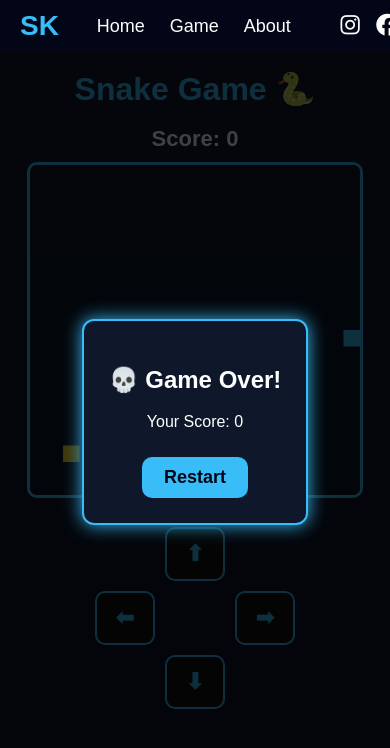
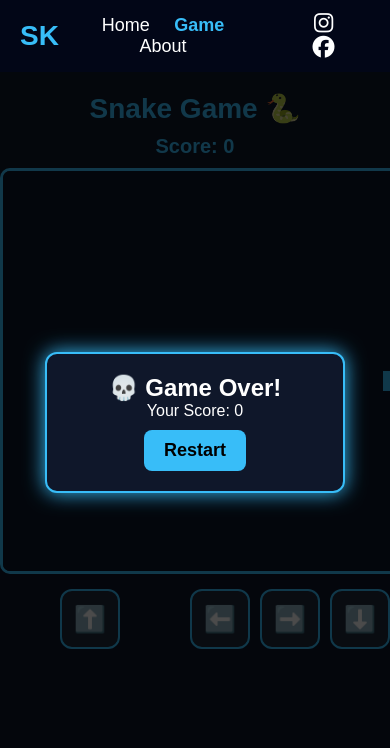
Before and after one commit to SKPlayZone/sk-games, a plain HTML site: page snake.html in a window 390 px wide. Both pictures are taken after a click on the button "Start Game". Shown: the top 748 px of the page. Drawn offline with Linux system fonts and the light colour scheme.

Commit message:
mobile responsive fix

```diff
--- a/snake.html
+++ b/snake.html
@@ -1,6 +1,5 @@
 <!DOCTYPE html>
 <html lang="en">
-
 <head>
 <meta charset="UTF-8" />
 <meta name="viewport" content="width=device-width, initial-scale=1.0" />
@@ -8,101 +7,83 @@
 <link rel="stylesheet" href="https://cdnjs.cloudflare.com/ajax/libs/font-awesome/6.5.0/css/all.min.css">
 
 <style>
-  body {
-    margin: 0;
-    font-family: Arial;
-    background: #0f172a;
-    color: #fff;
-    text-align:center;
+*{margin:0;padding:0;box-sizing:border-box;font-family:Arial}
+body{background:#0f172a;color:white;text-align:center}
+
+/* NAV */
+nav{
+  background:#020617;display:flex;justify-content:space-between;
+  align-items:center;padding:12px 20px;position:sticky;top:0;z-index:100;
+}
+.logo{font-size:28px;font-weight:bold;color:#38bdf8}
+nav a{text-decoration:none;color:white;margin:0 10px;font-size:18px}
+nav a:hover,nav .active{color:#38bdf8;font-weight:600}
+.social i{font-size:22px;margin-left:10px}
+
+/* TITLE */
+h1{margin-top:20px;font-size:28px;color:#38bdf8}
+#score{font-size:20px;margin:10px 0;color:#38bdf8}
+
+/* CANVAS */
+#gameCanvas{
+  background:#0a1528;border:3px solid #38bdf8;border-radius:10px;
+  display:block;margin:10px auto;
 }
 
-  /* NAVBAR (same style like other pages) */
-  .navbar{
-      width:97%;background:#020617;display:flex;
-      align-items:center;justify-content:space-between;
-      padding:10px 20px;position:sticky;top:0;z-index:10;
+/* MOBILE CONTROLS */
+.controls{
+  margin-top:15px;display:flex;justify-content:center;flex-wrap:wrap;gap:10px;
 }
-  .brand{font-size:28px;font-weight:bold;color:#38bdf8;}
-  .nav-links{display:flex;gap:25px;}
-  .nav-links a{color:#fff;text-decoration:none;font-size:18px;}
-  .nav-links a:hover{color:#38bdf8;}
-  .social a{color:white;margin-left:12px;font-size:22px;}
-  .social a:hover{color:#38bdf8;}
+.btn{
+  width:60px;height:60px;font-size:26px;background:#1e293b;border:2px solid #38bdf8;
+  border-radius:12px;color:white;cursor:pointer;transition:.2s;
+}
+.btn:active{background:#38bdf8;color:#0f172a;transform:scale(.9)}
+#up{display:block;margin:auto}
 
-  h1{color:#38bdf8;margin:18px 0;}
-  #score{font-size:22px;margin-bottom:10px;}
-
-  #gameCanvas {
-    background:#0a1528;
-    border:3px solid #38bdf8;
-    border-radius:10px;
-  }
-
-  /* POPUP */
+/* POPUPS */
 .popup{
   position:fixed;top:0;left:0;width:100%;height:100%;
-    background:rgba(0,0,0,0.75);display:flex;
-    justify-content:center;align-items:center;
-    visibility:hidden;opacity:0;transition:.3s;
+  background:rgba(0,0,0,.7);display:flex;justify-content:center;
+  align-items:center;visibility:hidden;opacity:0;transition:.3s;
 }
-  .show{visibility:visible;opacity:1;}
+.popup.show{visibility:visible;opacity:1}
 .box{
-    background:#0f172a;border:2px solid #38bdf8;
-    padding:25px;border-radius:12px;
-    box-shadow:0 0 18px #38bdf8;text-align:center;
+  background:#0f172a;border:2px solid #38bdf8;border-radius:12px;padding:20px;
+  text-align:center;width:80%;max-width:300px;box-shadow:0 0 20px #38bdf8;
 }
 .box button{
-    background:#38bdf8;border:none;border-radius:10px;
-    padding:10px 22px;font-size:18px;color:#020617;
-    margin-top:10px;font-weight:bold;cursor:pointer;
+  margin-top:10px;padding:10px 20px;border:none;border-radius:8px;
+  background:#38bdf8;font-size:18px;font-weight:bold;cursor:pointer;
 }
-  .box button:hover{background:#0ea5e9;}
-
-  /* MOBILE BUTTONS */
-  .controls{
-    margin:25px auto;width:200px;display:grid;
-    grid-template-columns:repeat(3,1fr);gap:10px;
-  }
-  .btn{
-    background:#111;border:2px solid #38bdf8;
-    padding:12px;border-radius:10px;
-    font-size:22px;color:#38bdf8;
-    display:flex;align-items:center;justify-content:center;
-    transition:.2s;font-weight:bold;
-  }
-  .btn:active{transform:scale(0.92);background:#0ea5e9;color:white;}
-
-  @media(max-width:600px){
-    #gameCanvas{width:330px;height:330px;}
-  }
+.box button:hover{background:#0ea5e9}
 </style>
 </head>
+<body>
 
-<body>
 <audio id="bgMusic" src="game-music-loop-7-145285.mp3" loop></audio>
 <audio id="gameOverSound" src="game-over-deep-male-voice-clip-352695.mp3"></audio>
 
-<!-- Start -->
+<!-- POPUP -->
 <div id="startPopup" class="popup show">
   <div class="box">
-    <h2>🚀 Ready to Play?</h2>
-    <button onclick="startGame()">Start Game</button>
+    <h2>🚀 Ready?</h2>
+    <button type="button" onclick="startGame()">Start Game</button>
   </div>
 </div>
 
-<!-- Game Over -->
 <div id="gameOverPopup" class="popup">
   <div class="box">
     <h2>💀 Game Over!</h2>
     <p>Your Score: <span id="finalScore">0</span></p>
-    <button onclick="restartGame()">Restart</button>
+    <button type="button" onclick="restartGame()">Restart</button>
   </div>
 </div>
 
-<!-- NAV -->
-<nav class="navbar">
-  <div class="brand">SK</div>
-  <div class="nav-links">
+<!-- NAV BAR -->
+<nav>
+  <div class="logo">SK</div>
+  <div>
     <a href="index.html">Home</a>
     <a class="active" href="games.html">Game</a>
     <a href="about.html">About</a>
@@ -115,23 +96,18 @@
 
 <h1>Snake Game 🐍</h1>
 <h2 id="score">Score: 0</h2>
+
 <canvas id="gameCanvas" width="400" height="400"></canvas>
 
-<!-- CONTROL BUTTONS -->
+<!-- MOBILE BUTTONS -->
 <div class="controls">
-  <div></div>
-  <div class="btn" onclick="move('UP')">⬆</div>
-  <div></div>
-
-  <div class="btn" onclick="move('LEFT')">⬅</div>
-  <div></div>
-  <div class="btn" onclick="move('RIGHT')">➡</div>
-
-  <div></div>
-  <div class="btn" onclick="move('DOWN')">⬇</div>
-  <div></div>
+  <button class="btn" id="up" type="button">⬆️</button>
+  <button class="btn" id="left" type="button">⬅️</button>
+  <button class="btn" id="right" type="button">➡️</button>
+  <button class="btn" id="down" type="button">⬇️</button>
 </div>
 
 <script src="snake.js"></script>
+
 </body>
 </html>
--- a/snake.js
+++ b/snake.js
@@ -1,92 +1,87 @@
-const canvas = document.getElementById("gameCanvas");
-const ctx = canvas.getContext("2d");
+const cvs = document.getElementById("gameCanvas");
+const ctx = cvs.getContext("2d");
 
-const bgMusic = document.getElementById("bgMusic");
-const gameOverSound = document.getElementById("gameOverSound");
-
-const box = 20;
+let box = 20;
 let snake = [{ x: 200, y: 200 }];
-let direction = "RIGHT";
+let food = randomFood();
+let dir = "RIGHT";
 let score = 0;
 let started = false;
-let gameInterval;
+let game;
 
-let food = newFood();
+const music = document.getElementById("bgMusic");
+const over = document.getElementById("gameOverSound");
 
-// 🎮 Keyboard controls
-document.addEventListener("keydown", e => {
-  if (!started) return;
-  if (e.key === "ArrowUp") move("UP");
-  if (e.key === "ArrowDown") move("DOWN");
-  if (e.key === "ArrowLeft") move("LEFT");
-  if (e.key === "ArrowRight") move("RIGHT");
-});
-
-// 🎮 Mobile button control function
-function move(dir){
-  if (!started) return;
-  if (dir === "UP" && direction !== "DOWN") direction = "UP";
-  if (dir === "DOWN" && direction !== "UP") direction = "DOWN";
-  if (dir === "LEFT" && direction !== "RIGHT") direction = "LEFT";
-  if (dir === "RIGHT" && direction !== "LEFT") direction = "RIGHT";
-}
-
-// 🍏 NEW FOOD
-function newFood(){
+// RANDOM FOOD
+function randomFood(){
   return {
     x: Math.floor(Math.random()*20)*box,
     y: Math.floor(Math.random()*20)*box
-  };
+  }
 }
 
-// 🎮 GAME LOOP
-function drawGame(){
-  ctx.fillStyle = "#0a1528";
+// KEYBOARD CONTROLS
+document.addEventListener("keydown", e=>{
+  if(!started) return;
+  if(e.key==="ArrowUp" && dir!=="DOWN") dir="UP";
+  if(e.key==="ArrowDown" && dir!=="UP") dir="DOWN";
+  if(e.key==="ArrowLeft" && dir!=="RIGHT") dir="LEFT";
+  if(e.key==="ArrowRight" && dir!=="LEFT") dir="RIGHT";
+});
+
+// MOBILE BUTTON CONTROL
+document.getElementById("up").onclick = ()=>{if(dir!=="DOWN") dir="UP"};
+document.getElementById("down").onclick = ()=>{if(dir!=="UP") dir="DOWN"};
+document.getElementById("left").onclick = ()=>{if(dir!=="RIGHT") dir="LEFT"};
+document.getElementById("right").onclick = ()=>{if(dir!=="LEFT") dir="RIGHT"};
+
+// GAME ENGINE
+function gameLoop(){
+  ctx.fillStyle="#0a1528";
   ctx.fillRect(0,0,400,400);
 
-  // food
-  ctx.fillStyle = "#facc15";
-  ctx.fillRect(food.x, food.y, box, box);
+  ctx.fillStyle="#facc15";
+  ctx.fillRect(food.x,food.y,box,box);
 
-  // snake
-  ctx.fillStyle = "#38bdf8";
-  snake.forEach(s => ctx.fillRect(s.x, s.y, box, box));
+  for(let s of snake){
+    ctx.fillStyle="#38bdf8";
+    ctx.fillRect(s.x,s.y,box,box);
+  }
 
   let head = {...snake[0]};
-  if(direction==="UP") head.y -= box;
-  if(direction==="DOWN") head.y += box;
-  if(direction==="LEFT") head.x -= box;
-  if(direction==="RIGHT") head.x += box;
+  if(dir==="UP") head.y -= box;
+  if(dir==="DOWN") head.y += box;
+  if(dir==="LEFT") head.x -= box;
+  if(dir==="RIGHT") head.x += box;
 
-  // EAT FOOD
   if(head.x===food.x && head.y===food.y){
     score++;
-    document.getElementById("score").innerText = "Score: "+score;
-    food = newFood();
+    document.getElementById("score").innerText="Score: "+score;
+    food = randomFood();
   } else snake.pop();
 
   snake.unshift(head);
 
-  // GAME OVER
-  if(head.x<0||head.x>=400||head.y<0||head.y>=400||
-    snake.slice(1).some(s=>s.x===head.x && s.y===head.y)){
-      clearInterval(gameInterval);
-      bgMusic.pause();
-      gameOverSound.play();
-      document.getElementById("finalScore").innerText = score;
-      document.getElementById("gameOverPopup").classList.add("show");
+  // GAME OVER CHECK
+  if(head.x<0 || head.x>=400 || head.y<0 || head.y>=400 ||
+     snake.slice(1).some(s=>s.x===head.x && s.y===head.y)){
+    clearInterval(game);
+    music.pause();
+    over.play();
+    document.getElementById("finalScore").innerText = score;
+    document.getElementById("gameOverPopup").classList.add("show");
   }
 }
 
-// 🚀 START GAME
+// START
 function startGame(){
   if(started) return;
-  started = true;
-  bgMusic.volume = 0.4;
-  bgMusic.play();
-  gameInterval = setInterval(drawGame, 140);
+  started=true;
+  music.volume=0.4;
+  music.play();
   document.getElementById("startPopup").classList.remove("show");
+  game=setInterval(gameLoop,130);
 }
 
-// 🔄 RESTART
+// RESTART
 function restartGame(){ location.reload(); }
```
Lines whose indentation alone changed are shown as unchanged.
